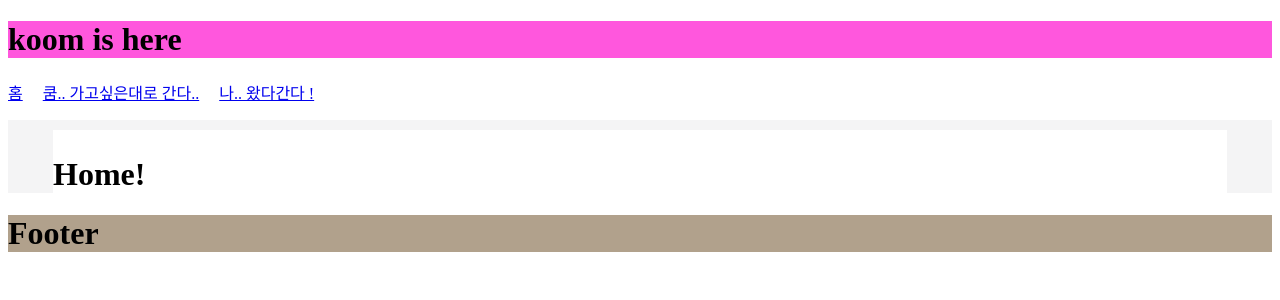
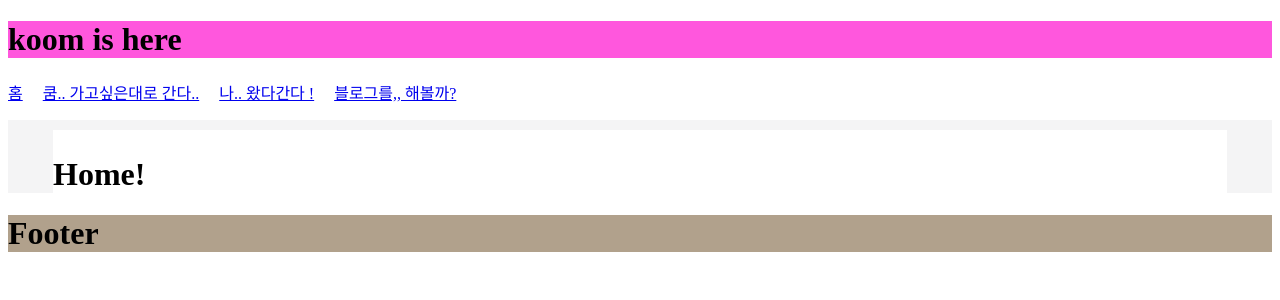
Before and after one commit to zikoom/kooms-day, a React (Create React App) app: page / in a window 1280 px wide. Shown: the top 300 px of the page. Built offline with nearby package versions, Linux system fonts and the light colour scheme.

Commit message:
블로그 메뉴 헤더에 추가

```diff
--- a/src/components/layout/Header.js
+++ b/src/components/layout/Header.js
@@ -8,6 +8,7 @@ function Header() {
           <div className="header-nav-item inline-block text-left"><Link to="/" >홈</Link></div>
           <div className="header-nav-item inline-block text-left"><Link to="/webgl" >쿰.. 가고싶은대로 간다..</Link></div>
           <div className="header-nav-item inline-block text-left"><Link to="/guest-book" >나.. 왔다간다 !</Link></div>
+          <div className="header-nav-item inline-block text-left"><Link to="/blog" >블로그를,, 해볼까?</Link></div>
         </nav>
       </div>
     </header>
--- a/src/index.js
+++ b/src/index.js
@@ -18,6 +18,7 @@ root.render(
         <Route index element={<Home />} />
         <Route path="webgl" element={<WebGL />} />
         <Route path="guest-book" element={<div>나왔다감!!</div>} />
+        <Route path="blog" element={<div>블로그를,, 해볼까?</div>} />
       </Route>
     </Routes>
   </BrowserRouter>
```
